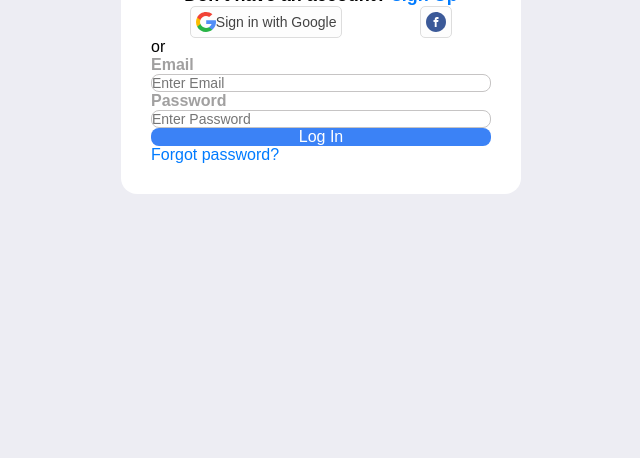
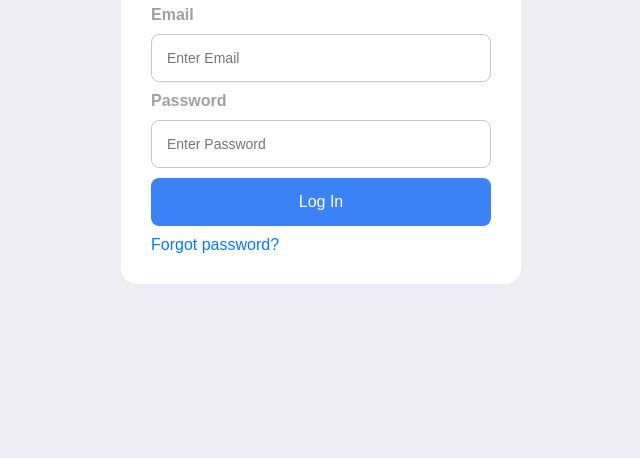
Before and after one commit to roz-mari/css-log_in, a plain HTML site: page index.html in a window 1280 px wide. Shown: the part 342-800 px from the top of the page, without its empty margins (319-959 px from the left). Drawn offline with Linux system fonts and the light colour scheme.

Commit message:
added gap and padding

```diff
--- a/styles.css
+++ b/styles.css
@@ -25,6 +25,7 @@ body {
 form {
    display: flex;
    flex-direction: column;
+   gap: 10px;
 }
 
 h2.title {
@@ -51,6 +52,7 @@ h2.title {
     display: flex;
     flex-direction: row;
     justify-content: space-around;
+    gap: 10px;
 }
 
 .google-btn img, .fb-btn img {
@@ -76,12 +78,14 @@ h2.title {
 .email-login {
     display: flex;
     flex-direction: column;
+    gap: 10px;
 }
 
 input {
     border: 1px solid #c6c4c4;
     border-radius: 8px;
     font-size: 14px;
+    padding: 15px;
 }
 
 input:focus {
@@ -95,6 +99,7 @@ input:focus {
     border: none;
     border-radius: 8px;
     font-size: 16px;
+    padding: 15px;
 }
 
 .cta-btn:hover {
```
